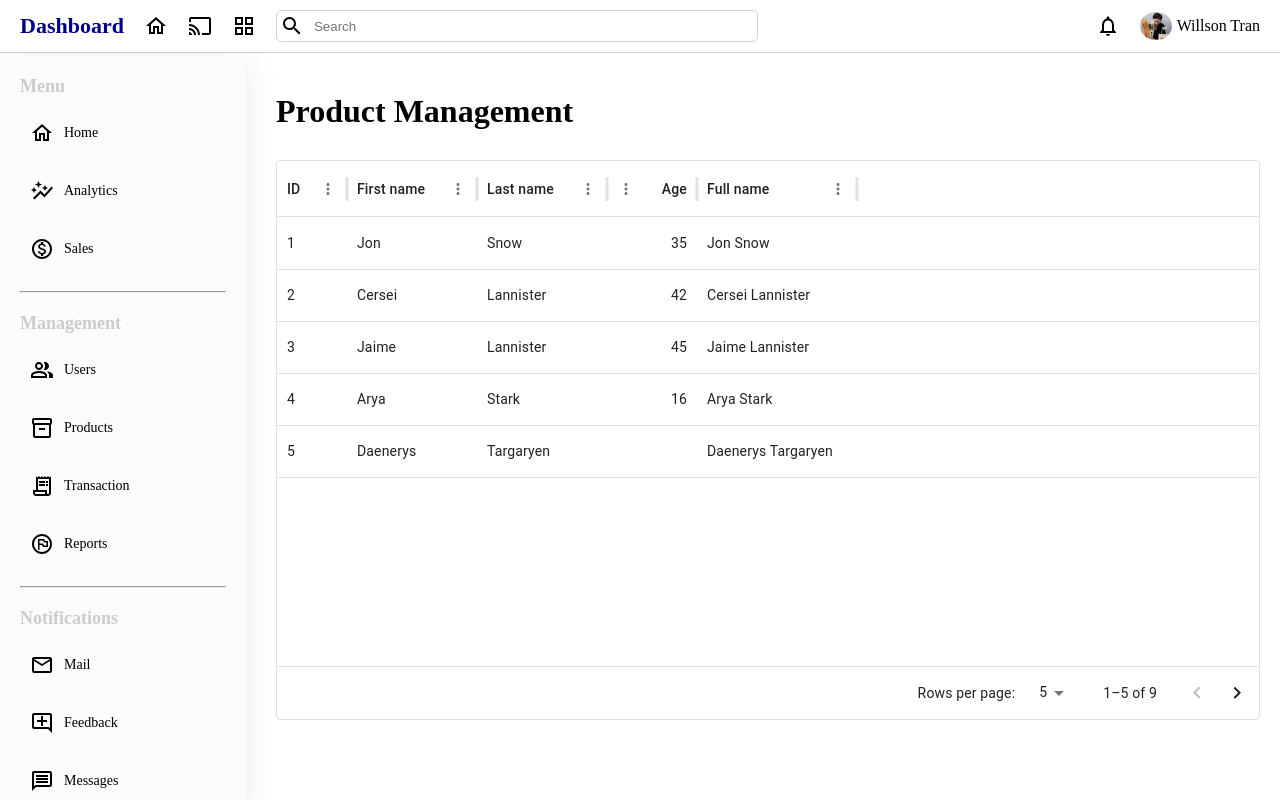
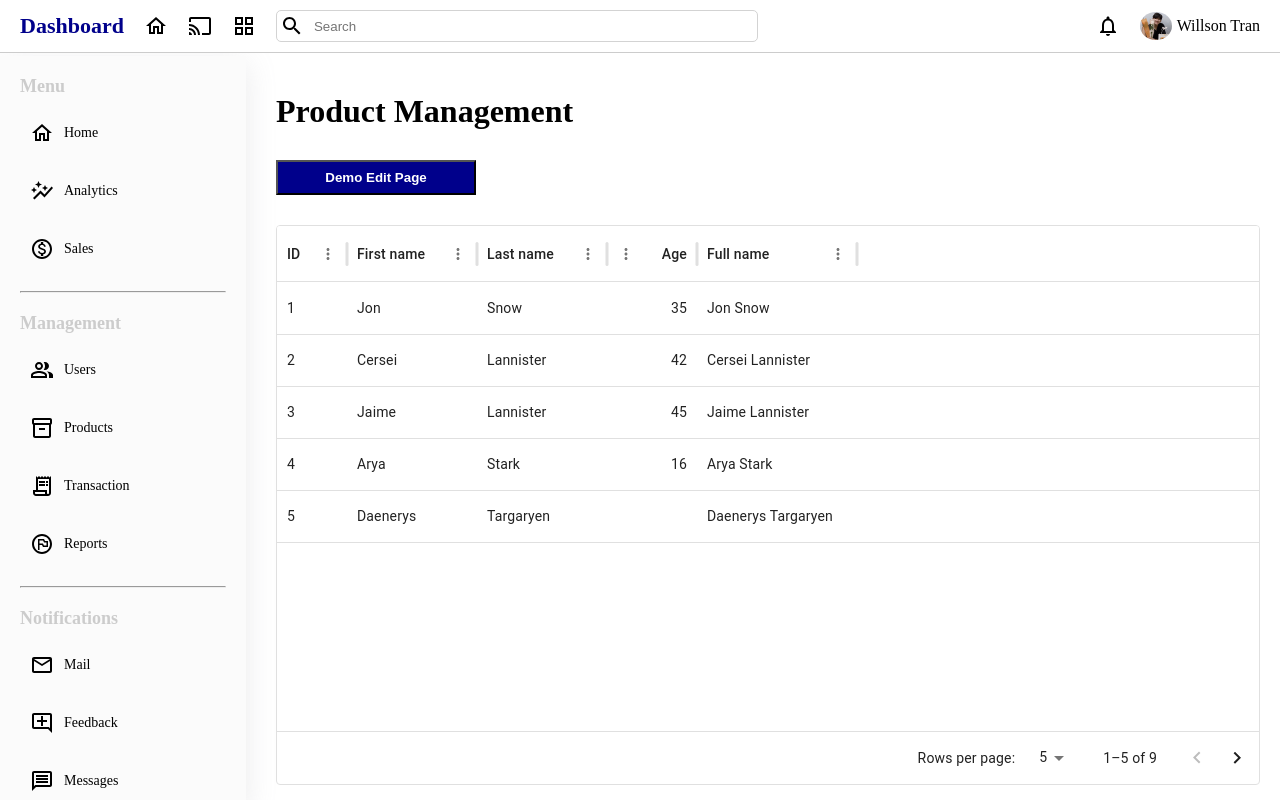
Before and after one commit to dinhhieu110/social-wetube, a React (Create React App) app in the folder client/: page /adminProductList in a window 1280 px wide. Built offline with nearby package versions, Linux system fonts and the light colour scheme.

Commit message:
User & Product Management pages fixed - UI

```diff
--- a/client/src/pages/admin/adminProductDetail/AdminProductDetail.jsx
+++ b/client/src/pages/admin/adminProductDetail/AdminProductDetail.jsx
@@ -16,7 +16,7 @@ function AdminProductDetail() {
         <div className="bottom-right">
           <div className="user-title-container">
             <h1 className="user-title">Update Product</h1>
-            <NavLink to="/newProduct">
+            <NavLink to="/adminProductNew">
               <button className="user-add-btn">Create</button>
             </NavLink>
           </div>
--- a/client/src/pages/admin/adminProductList/AdminProductList.jsx
+++ b/client/src/pages/admin/adminProductList/AdminProductList.jsx
@@ -4,6 +4,7 @@ import AdminNavBar from "../../../components/admin/adminNavBar/AdminNavBar";
 import AdminLeftBar from "../../../components/admin/adminLeftBar/AdminLeftBar";
 import { DataGrid } from "@mui/x-data-grid";
 import { productRows } from "../../../data/fakeProductList";
+import { NavLink } from "react-router-dom";
 
 function AdminProductList() {
   const columns = [
@@ -34,6 +35,20 @@ function AdminProductList() {
         <AdminLeftBar />
         <div className="bottom-right">
           <h1>Product Management</h1>
+          <NavLink to={"/adminProduct/:productId"}>
+            <button
+              style={{
+                width: "200px",
+                padding: "8px",
+                backgroundColor: "darkBlue",
+                color: "#fff",
+                cursor: "pointer",
+                fontWeight: "600",
+              }}
+            >
+              Demo Edit Page
+            </button>
+          </NavLink>
           <div style={{ height: "70vh", width: "100%" }}>
             <DataGrid
               rows={productRows}
--- a/client/src/pages/admin/adminUserDetail/AdminUserDetail.jsx
+++ b/client/src/pages/admin/adminUserDetail/AdminUserDetail.jsx
@@ -18,7 +18,7 @@ function AdminUserDetail() {
         <div className="bottom-right">
           <div className="user-title-container">
             <h1 className="user-title">Edit User</h1>
-            <NavLink to="/newUser">
+            <NavLink to="/adminUserNew">
               <button className="user-add-btn">Create</button>
             </NavLink>
           </div>
--- a/client/src/pages/admin/adminUserList/AdminUserList.jsx
+++ b/client/src/pages/admin/adminUserList/AdminUserList.jsx
@@ -4,6 +4,7 @@ import AdminNavBar from "../../../components/admin/adminNavBar/AdminNavBar";
 import AdminLeftBar from "../../../components/admin/adminLeftBar/AdminLeftBar";
 import { DataGrid } from "@mui/x-data-grid";
 import { productRows } from "../../../data/fakeProductList";
+import { NavLink } from "react-router-dom";
 
 function AdminUserList() {
   const columns = [
@@ -34,6 +35,20 @@ function AdminUserList() {
         <AdminLeftBar />
         <div className="bottom-right">
           <h1>User Management</h1>
+          <NavLink to={"/adminUser/:userId"}>
+            <button
+              style={{
+                width: "200px",
+                padding: "8px",
+                backgroundColor: "darkBlue",
+                color: "#fff",
+                cursor: "pointer",
+                fontWeight: "600",
+              }}
+            >
+              Demo Edit Page
+            </button>
+          </NavLink>
           <div style={{ height: "70vh", width: "100%" }}>
             <DataGrid
               rows={productRows}
```
